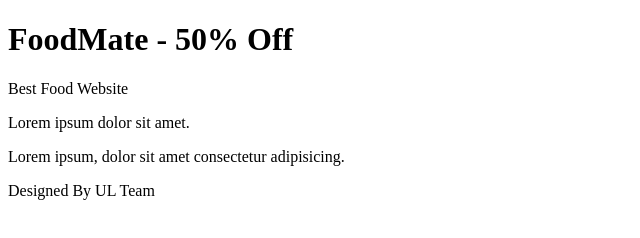
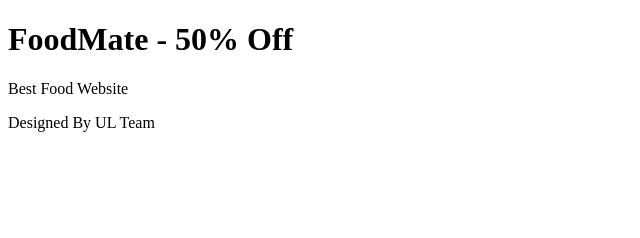
Before and after one commit to RobertMoyoJr/foodmate, a plain HTML site: page index.html in a window 1280 px wide. Shown: the whole page, without its empty margins (0-640 px from the left). Drawn offline with Linux system fonts and the light colour scheme.

Commit message:
removed <p> tags>

```diff
--- a/index.html
+++ b/index.html
@@ -8,8 +8,6 @@
   <body>
     <h1>FoodMate - 50% Off</h1>
     <p>Best Food Website</p>
-    <p>Lorem ipsum dolor sit amet.</p>
-    <p>Lorem ipsum, dolor sit amet consectetur adipisicing.</p>
     <footer>Designed By UL Team</footer>
   </body>
 </html>
```
